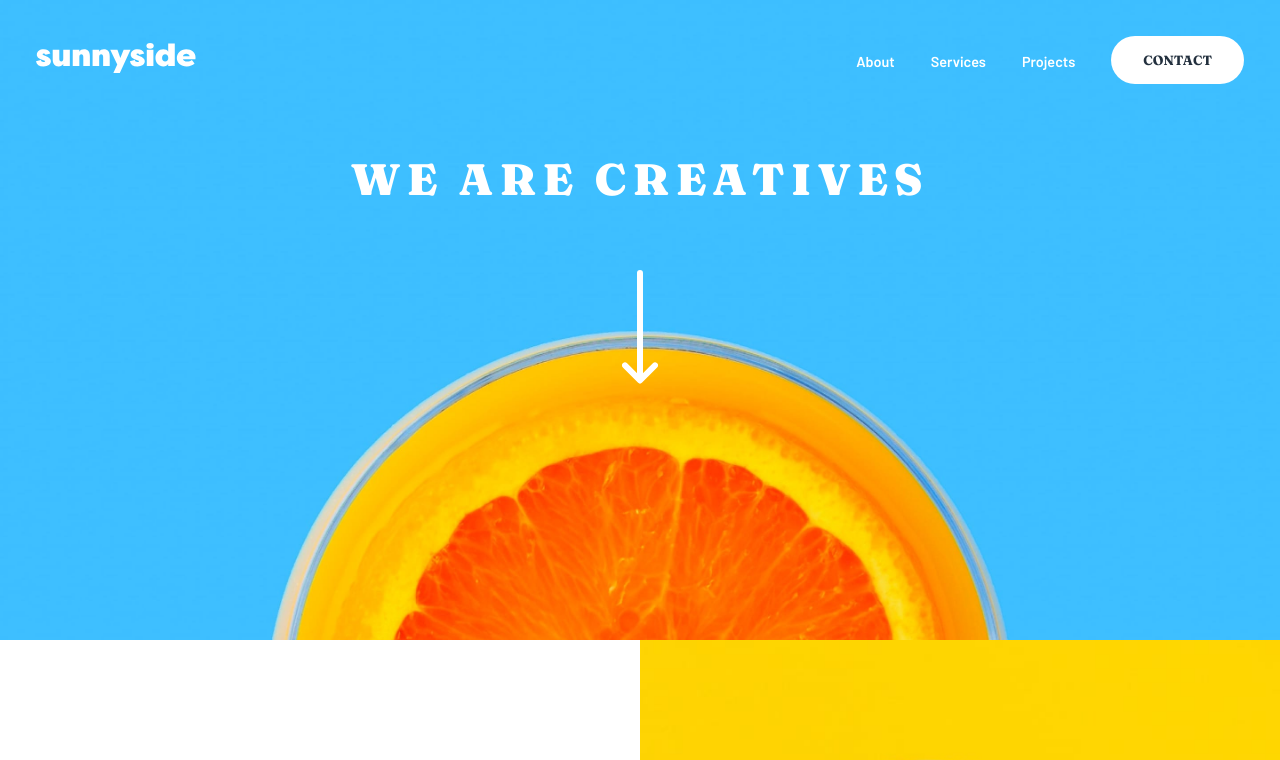
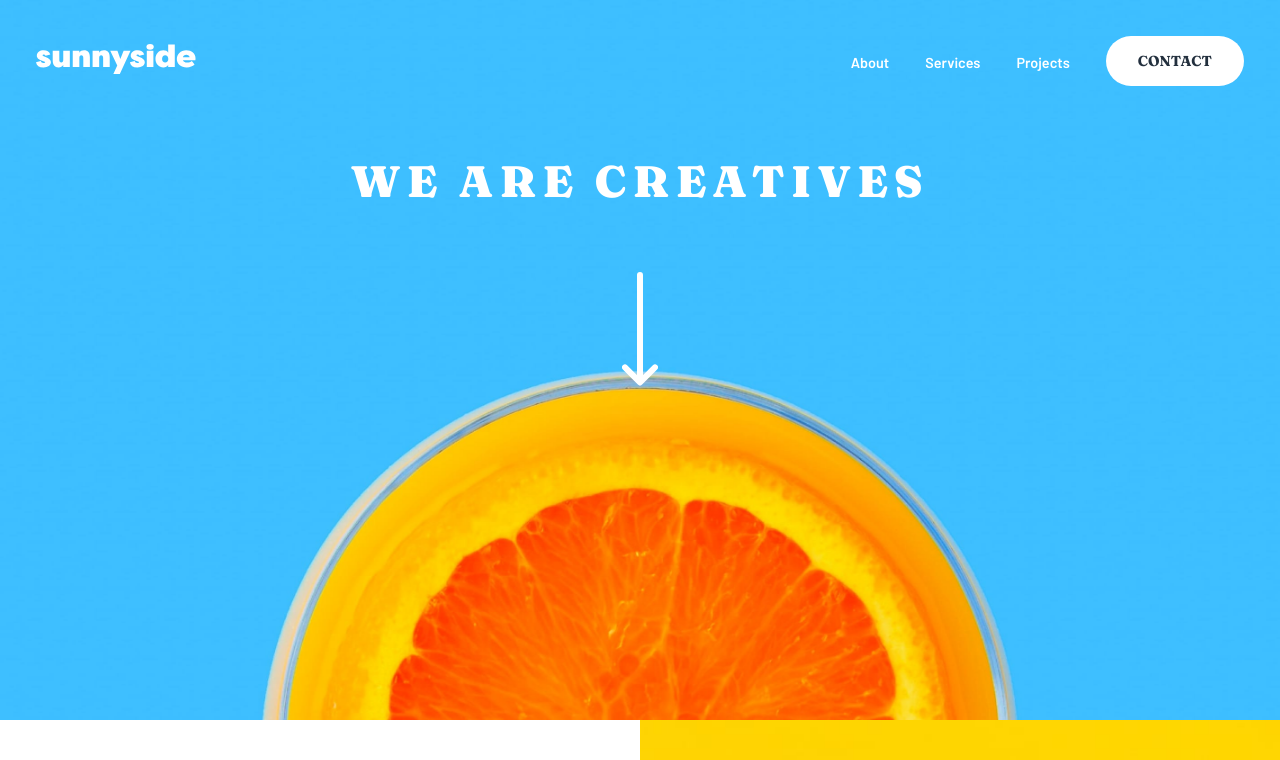
Before and after one commit to dasurahul/Sunnyside-agency-landing-page, a plain HTML site: page index.html in a window 1280 px wide. Shown: the top 760 px of the page. Drawn offline with Linux system fonts and the light colour scheme.

Commit message:
Updated style.css

```diff
--- a/style.css
+++ b/style.css
@@ -45,7 +45,7 @@ h2 {
 }
 
 .header {
-  min-height: 80vh;
+  min-height: 90vh;
   background-image: url("./images/desktop/image-header.jpg");
   background-size: cover;
   background-position: 50% 50%;
@@ -85,6 +85,7 @@ h2 {
   border: none;
   border-radius: 2rem;
   text-transform: uppercase;
+  font-size: 0.9rem;
 }
 
 .list-item button:hover {
```
